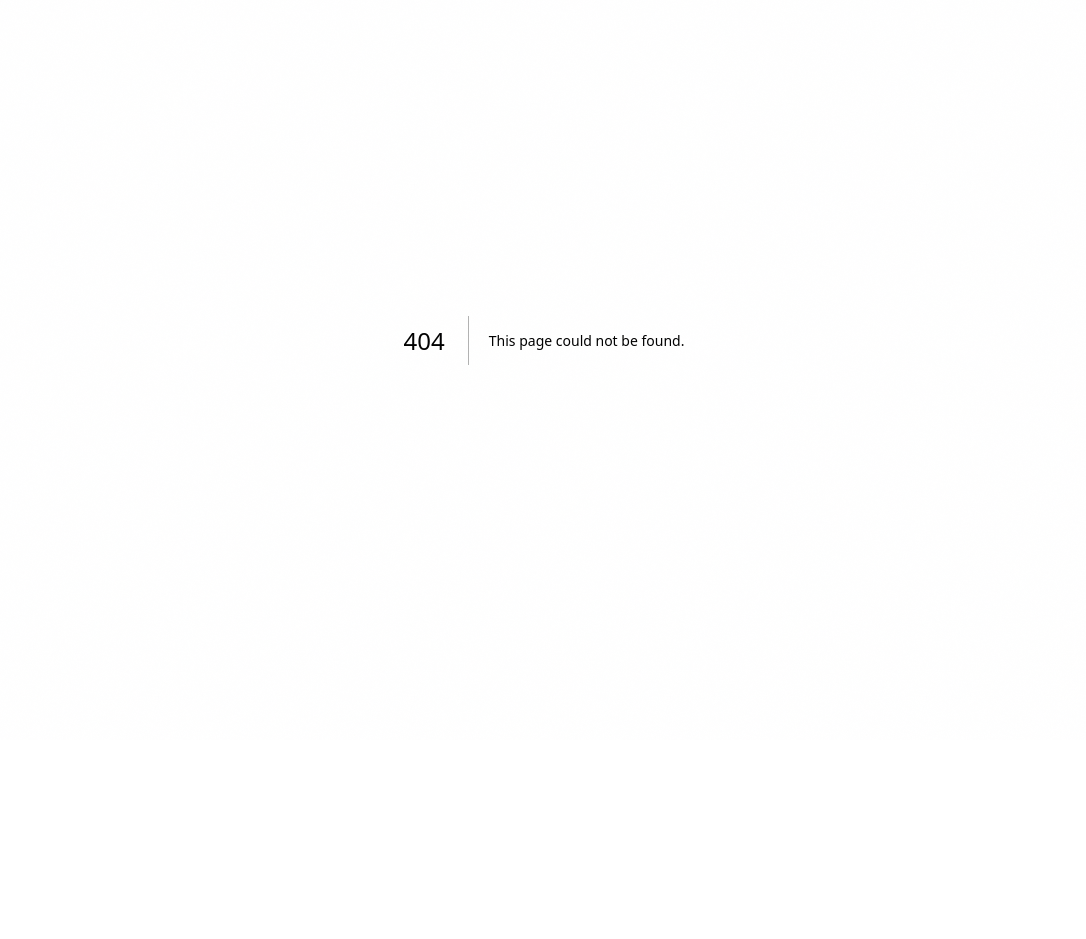
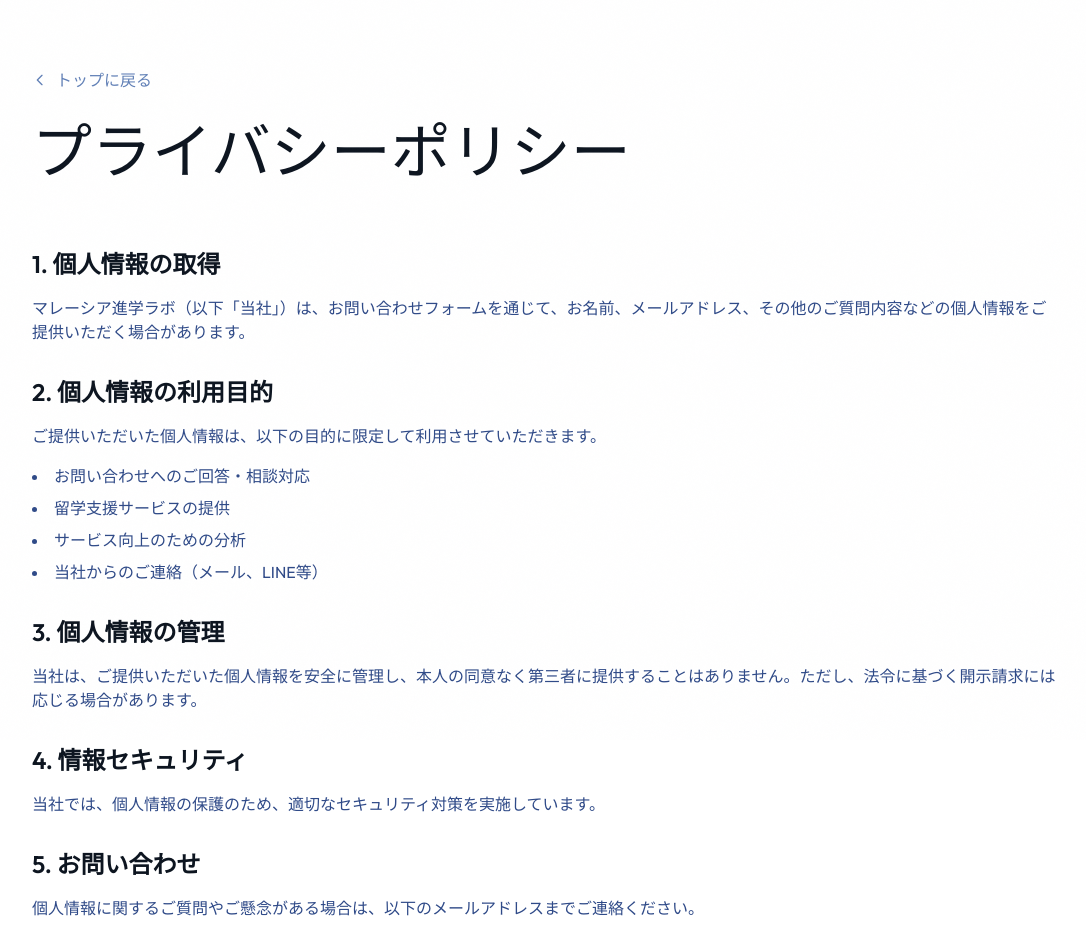
Before and after one commit to yusmire1215/Malaysia_Shingaku_Labo_, a Next.js app: page /privacy in a window 1280 px wide. Before the commit this address had no page. Shown: the part 60-999 px from the top of the page, without its empty margins (96-1182 px from the left). Before the commit the page ends 800 px from the top, so only its background shows below. Built offline with nearby package versions, Linux system fonts and the light colour scheme; a web font is replaced by a local one.

Commit message:
Create page.tsx

```diff
--- /dev/null
+++ b/src/app/privacy/page.tsx
@@ -0,0 +1,57 @@
+"use client";
+import AnimatedSection from "@/components/ui/AnimatedSection";
+import Link from "next/link";
+
+export default function PrivacyPage() {
+  return (
+    <section className="section-padding bg-white pt-32">
+      <div className="container-narrow">
+        <AnimatedSection className="mb-16">
+          <Link href="/" className="inline-flex items-center gap-2 text-navy-400 hover:text-navy-950 transition-colors mb-8">
+            <svg className="w-4 h-4" fill="none" viewBox="0 0 24 24" stroke="currentColor"><path strokeLinecap="round" strokeLinejoin="round" strokeWidth={2} d="M15 19l-7-7 7-7"/></svg>
+            トップに戻る
+          </Link>
+          <h1 className="heading-section text-navy-950 mb-8">プライバシーポリシー</h1>
+        </AnimatedSection>
+
+        <AnimatedSection className="prose prose-sm max-w-none text-navy-600 space-y-8">
+          <div>
+            <h2 className="text-2xl font-semibold text-navy-950 mb-4">1. 個人情報の取得</h2>
+            <p>マレーシア進学ラボ（以下「当社」）は、お問い合わせフォームを通じて、お名前、メールアドレス、その他のご質問内容などの個人情報をご提供いただく場合があります。</p>
+          </div>
+
+          <div>
+            <h2 className="text-2xl font-semibold text-navy-950 mb-4">2. 個人情報の利用目的</h2>
+            <p>ご提供いただいた個人情報は、以下の目的に限定して利用させていただきます。</p>
+            <ul className="list-disc list-inside space-y-2 mt-4">
+              <li>お問い合わせへのご回答・相談対応</li>
+              <li>留学支援サービスの提供</li>
+              <li>サービス向上のための分析</li>
+              <li>当社からのご連絡（メール、LINE等）</li>
+            </ul>
+          </div>
+
+          <div>
+            <h2 className="text-2xl font-semibold text-navy-950 mb-4">3. 個人情報の管理</h2>
+            <p>当社は、ご提供いただいた個人情報を安全に管理し、本人の同意なく第三者に提供することはありません。ただし、法令に基づく開示請求には応じる場合があります。</p>
+          </div>
+
+          <div>
+            <h2 className="text-2xl font-semibold text-navy-950 mb-4">4. 情報セキュリティ</h2>
+            <p>当社では、個人情報の保護のため、適切なセキュリティ対策を実施しています。</p>
+          </div>
+
+          <div>
+            <h2 className="text-2xl font-semibold text-navy-950 mb-4">5. お問い合わせ</h2>
+            <p>個人情報に関するご質問やご懸念がある場合は、以下のメールアドレスまでご連絡ください。</p>
+            <p className="mt-4"><strong>メール：ancoraimparo60@gmail.com</strong></p>
+          </div>
+
+          <div className="pt-8 border-t border-gray-200">
+            <p className="text-navy-400 text-sm">最終更新日：2024年5月17日</p>
+          </div>
+        </AnimatedSection>
+      </div>
+    </section>
+  );
+}
```
